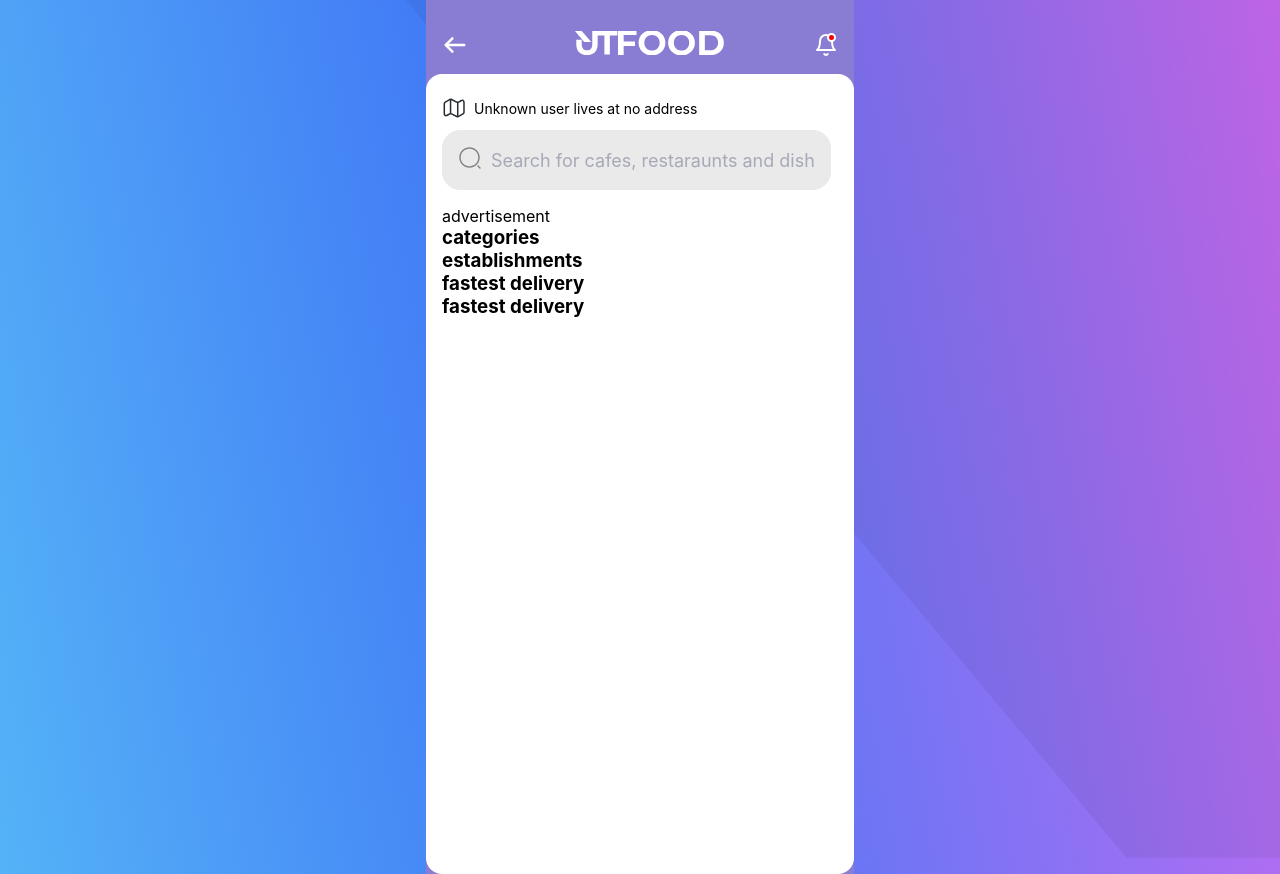
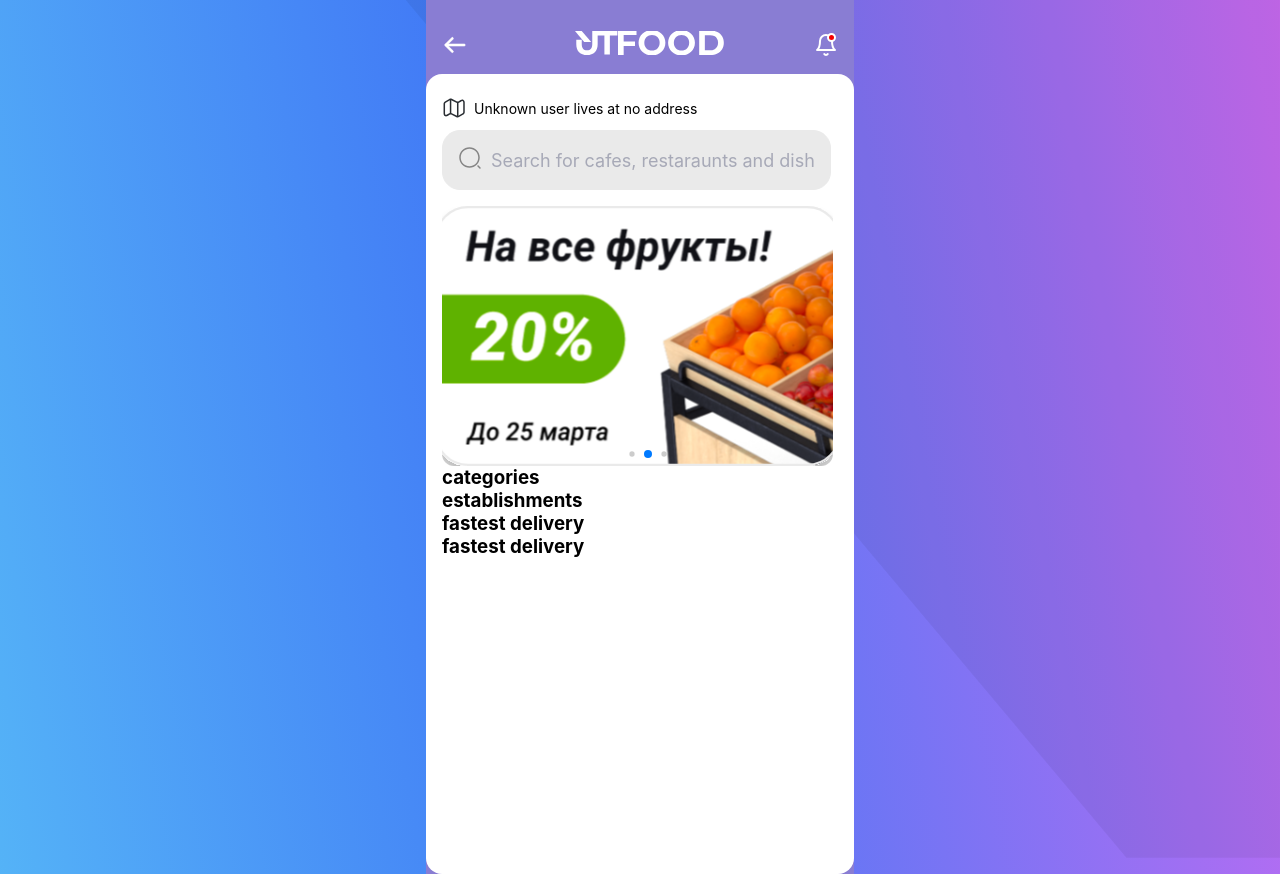
Before and after one commit to rust4work/utown, a React (Vite) app: page /food in a window 1280 px wide. Built offline with nearby package versions, Linux system fonts and the light colour scheme; no server answers; sample sign-in values are in the browser's storage.

Commit message:
advertisemeent big set

```diff
--- a/src/components/Slider/Card.module.scss
+++ b/src/components/Slider/Card.module.scss
@@ -81,3 +81,15 @@
     }
   }
 }
+
+.loopCardSliderWrapper {
+  position: relative;
+  width: 100%;
+}
+
+.cardSwitcherPagination {
+  margin-top: 12px;
+  height: 16px;
+  display: flex;
+  justify-content: center;
+}
--- a/src/components/Slider/Card.tsx
+++ b/src/components/Slider/Card.tsx
@@ -24,3 +24,32 @@ export function CustomCard() {
     </div>
   );
 }
+
+export function AdBig({
+  title,
+  image,
+  description,
+}: {
+  title?: string;
+  image: string;
+  description?: string;
+}) {
+  return (
+    <div
+      style={{
+        backgroundImage: `url(${image})`,
+        backgroundSize: "cover",
+        backgroundPosition: "center",
+        width: "95%",
+        height: "260px",
+        borderRadius: "12px",
+        display: "flex",
+        alignItems: "center",
+        justifyContent: "center",
+      }}
+    >
+      <h4 style={{ color: "white", paddingLeft: "16px" }}>{title}</h4>
+      <p style={{ color: "white" }}>{description}</p>
+    </div>
+  );
+}
--- /dev/null
+++ b/src/components/Slider/CardSwitcher.tsx
@@ -0,0 +1,40 @@
+import React from "react";
+import { Swiper, SwiperSlide } from "swiper/react";
+import "swiper/css";
+import "swiper/css/pagination";
+
+import { Pagination, Autoplay } from "swiper/modules";
+
+interface CardSwitcherProps {
+  items?: React.ReactNode[]; // <- теперь может быть undefined
+  autoplay?: boolean;
+  delay?: number;
+}
+
+export function CardSwitcher({
+  items = [], // <- даём значение по умолчанию
+  autoplay = true,
+  delay = 3000,
+}: CardSwitcherProps) {
+  if (items.length === 0) {
+    return null; // можно поставить заглушку, если хочешь
+  }
+
+  return (
+    <Swiper
+      slidesPerView={1}
+      loop
+      pagination={{
+        clickable: true,
+        dynamicBullets: true,
+      }}
+      autoplay={autoplay ? { delay, disableOnInteraction: false } : false}
+      modules={[Pagination, Autoplay]}
+      style={{ width: "100%", height: "50%" }}
+    >
+      {items.map((item, index) => (
+        <SwiperSlide key={index}>{item}</SwiperSlide>
+      ))}
+    </Swiper>
+  );
+}
--- a/src/declarations.d.ts
+++ b/src/declarations.d.ts
@@ -5,3 +5,4 @@ declare module "*.png";
 declare module "*.jpg";
 declare module "*.svg";
 declare module "swiper/css";
+declare module "swiper/css/pagination";
--- a/src/pages/UTFood/FoodHome/FoodHome.tsx
+++ b/src/pages/UTFood/FoodHome/FoodHome.tsx
@@ -3,6 +3,13 @@ import styles from "./FoodHome.module.scss";
 import map from "../../../assets/images/icons/map.svg";
 import Input from "../../../components/Input/Input";
 import searchNormal from "../../../assets/images/icons/search-normal.svg";
+import { CardSwitcher } from "../../../components/Slider/CardSwitcher";
+import CardRestaurants from "../../../components/Slider/CardRestaurants";
+import { AdBig, CustomCard } from "../../../components/Slider/Card";
+import ad1 from "../../../assets/images/ads/Ad-1.svg";
+import ad2 from "../../../assets/images/ads/Ad-2.svg";
+import ad3 from "../../../assets/images/ads/coffe.png";
+import ad4 from "../../../assets/images/ads/bgc.png";
 
 function FoodHome() {
   const { navigateTo } = useNavigateTo();
@@ -29,7 +36,21 @@ function FoodHome() {
           }}
         />
       </div>
-      <div>advertisement</div>
+      <div>
+        <CardSwitcher
+          items={[
+            <AdBig title="" image={ad1} />,
+            <AdBig title="" image={ad2} />,
+            <AdBig
+              title="Delicious coffee"
+              description="Short promotional text -20% on everything"
+              image={ad3}
+            />,
+          ]}
+          autoplay={true}
+          delay={3000}
+        />
+      </div>
       <div>
         <h3>categories</h3>
       </div>
```
Also changed, not shown: src/assets/images/ads/coffe.png (added).
